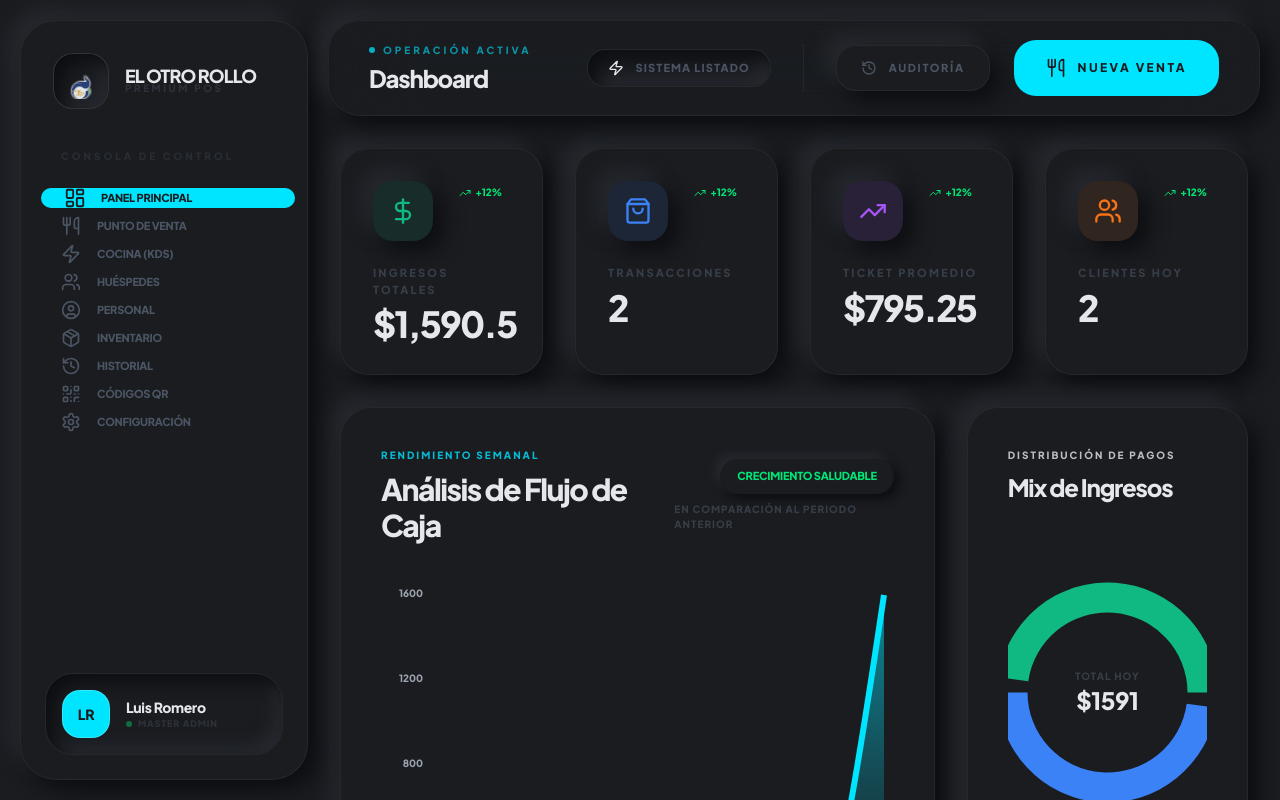
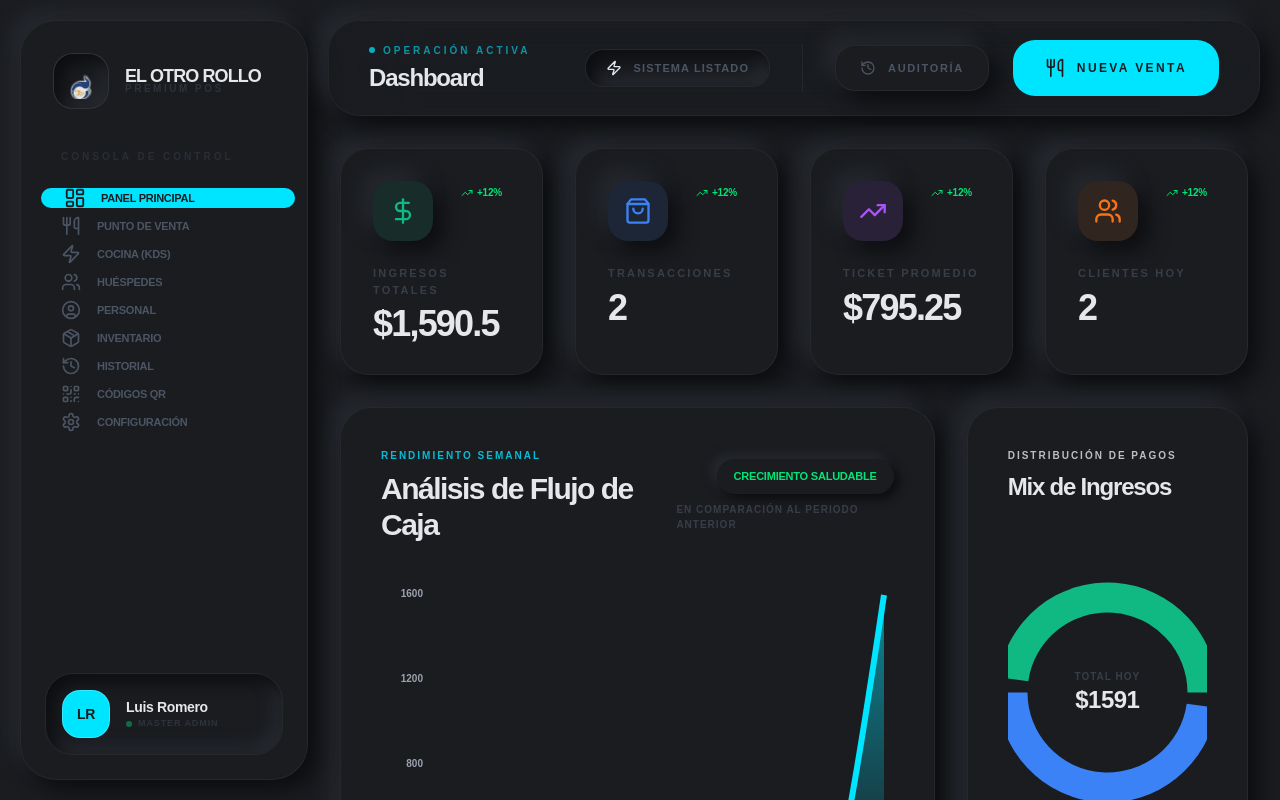
Before and after one commit to cercaniaWeb/POSOtroRollo-, a React (Vite) app: page / in a window 1280 px wide. Built offline with nearby package versions, Linux system fonts and the light colour scheme.

Commit message:
style: change system font to TT Commons Pro / Outfit

```diff
--- a/index.html
+++ b/index.html
@@ -6,7 +6,7 @@
     <title>El Otro Rollo POS | Digital Private Bank</title>
     <link rel="preconnect" href="https://fonts.googleapis.com">
     <link rel="preconnect" href="https://fonts.gstatic.com" crossorigin>
-    <link href="https://fonts.googleapis.com/css2?family=Plus+Jakarta+Sans:wght@400;500;600;700;800&display=swap" rel="stylesheet">
+    <link href="https://fonts.googleapis.com/css2?family=Outfit:wght@400;500;600;700;800;900&display=swap" rel="stylesheet">
   </head>
   <body class="bg-[#f7f9ff] text-[#151935] antialiased">
     <div id="root"></div>
--- a/src/index.css
+++ b/src/index.css
@@ -1,4 +1,4 @@
-@import url('https://fonts.googleapis.com/css2?family=Plus+Jakarta+Sans:wght@300;400;500;600;700&display=swap');
+@import url('https://fonts.googleapis.com/css2?family=Outfit:wght@300;400;500;600;700;800;900&display=swap');
 
 @tailwind base;
 @tailwind components;
@@ -78,7 +78,7 @@
   body {
     background-color: var(--bg-surface);
     color: var(--color-foreground);
-    font-family: 'Plus Jakarta Sans', sans-serif;
+    font-family: 'TT Commons Pro', 'Outfit', sans-serif;
     -webkit-font-smoothing: antialiased;
     -moz-osx-font-smoothing: grayscale;
     transition: background-color 0.4s cubic-bezier(0.4, 0, 0.2, 1), color 0.4s cubic-bezier(0.4, 0, 0.2, 1);
```
